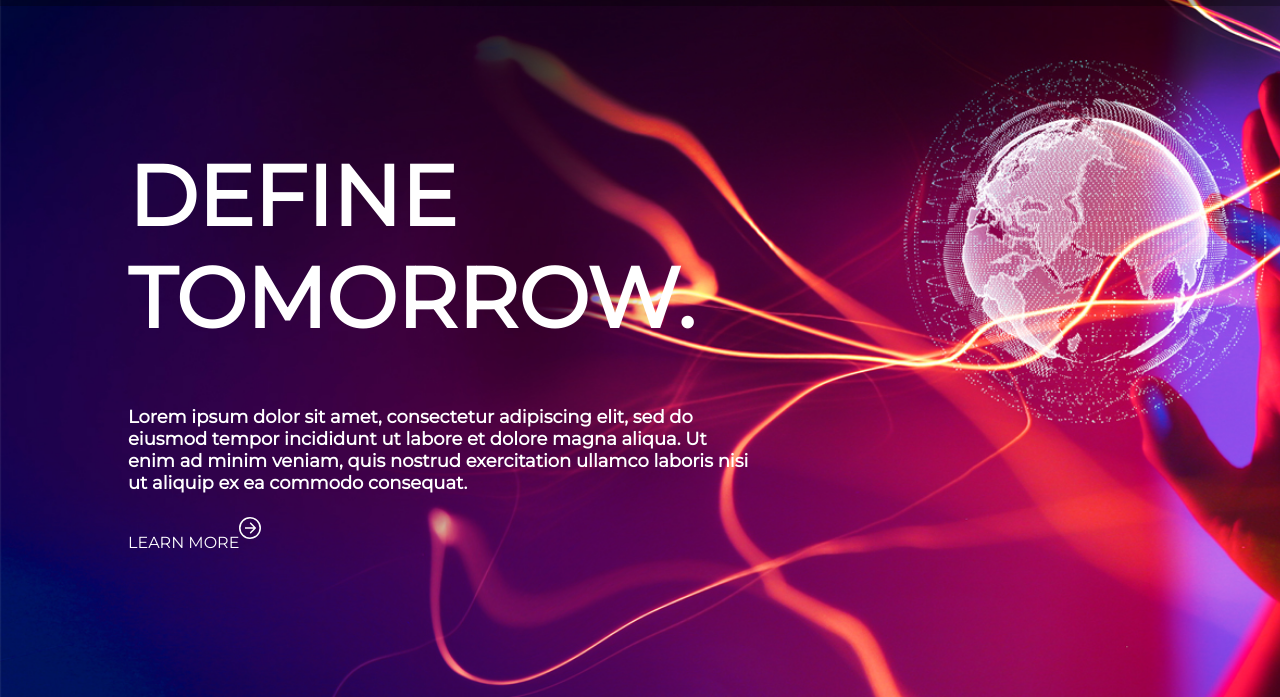
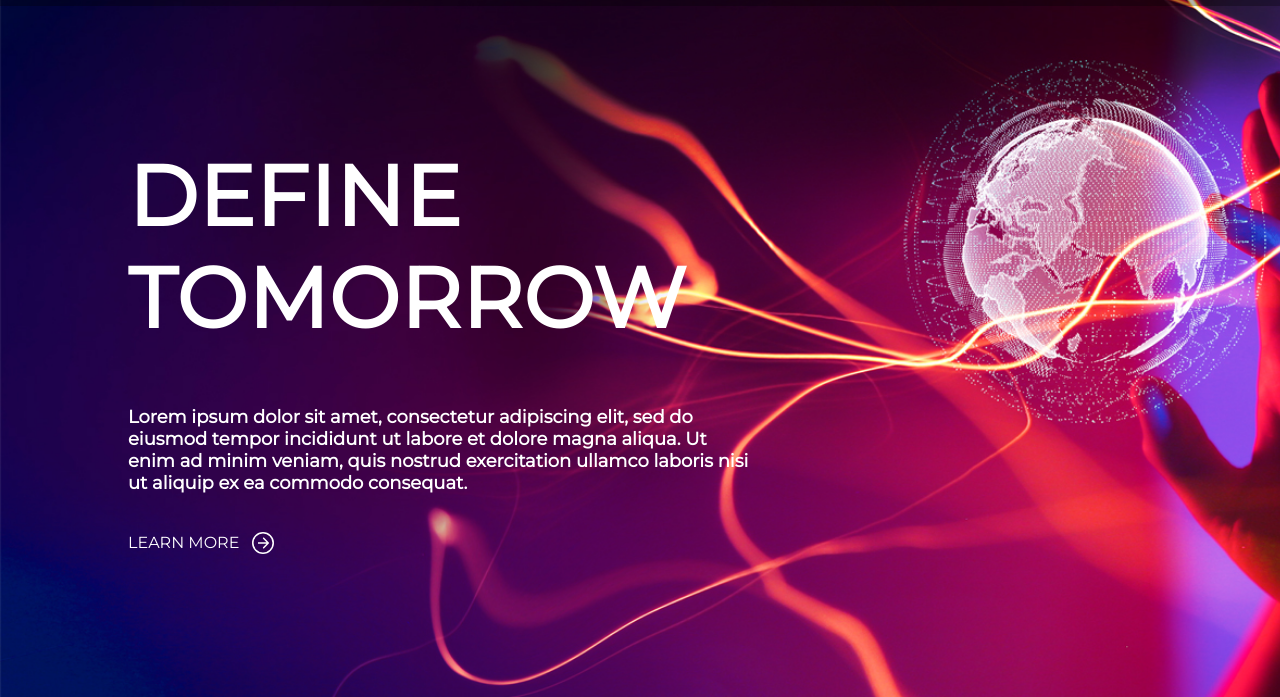
Before and after one commit to pabloherre/zinnov, a plain HTML site: page index.html in a window 1280 px wide. Shown: the part 103-800 px from the top of the page. Drawn offline with Linux system fonts and the light colour scheme.

Commit message:
some fixes.-

```diff
--- a/section1/section1.html
+++ b/section1/section1.html
@@ -1,7 +1,7 @@
 <div id="section1-container">
   <div class="content">
     <div class="section1-title">
-      <h1>DEFINE TOMORROW.</h1>
+      <h1>DEFINE TOMORROW</h1>
     </div>
     <div class="section1-subtitle">
       <h4>Lorem ipsum dolor sit amet, consectetur adipiscing elit, sed do eiusmod tempor incididunt ut labore et
@@ -11,8 +11,9 @@
         consequat.
       </h4>
     </div>
-    <div class="section1-learn-more flex">
+    <div class="section1-learn-more flex align-center">
       <p>LEARN MORE</p>
+      &nbsp;&nbsp;&nbsp;
       <svg width="22" height="22" viewBox="0 0 22 22" fill="none" xmlns="http://www.w3.org/2000/svg">
         <path
             d="M16.8052 11.519C17.0918 11.2324 17.0918 10.7676 16.8052 10.481L12.1338 5.80964C11.8472 5.52298 11.3824 5.52298 11.0958 5.80964C10.8091 6.09629 10.8091 6.56105 11.0958 6.84771L15.2481 11L11.0958 15.1523C10.8091 15.4389 10.8091 15.9037 11.0958 16.1904C11.3824 16.477 11.8472 16.477 12.1338 16.1904L16.8052 11.519ZM6 11.734L16.2861 11.734V10.266L6 10.266V11.734Z"
@@ -42,6 +43,7 @@
     font-size: 3rem;
     font-weight: 900;
     max-width: 570px;
+    letter-spacing: 0.02em;
   }
 
   .section1-subtitle {
```
